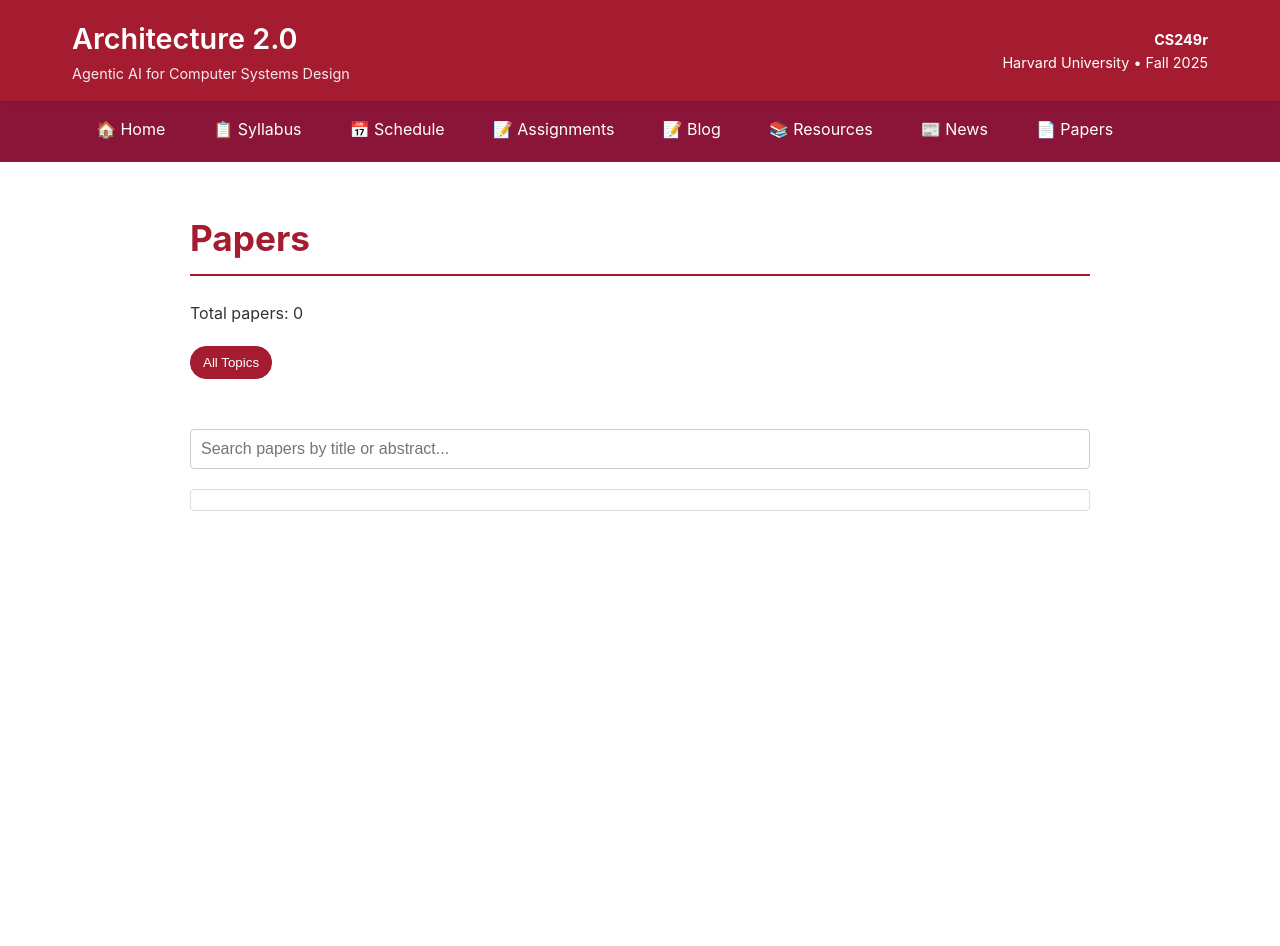
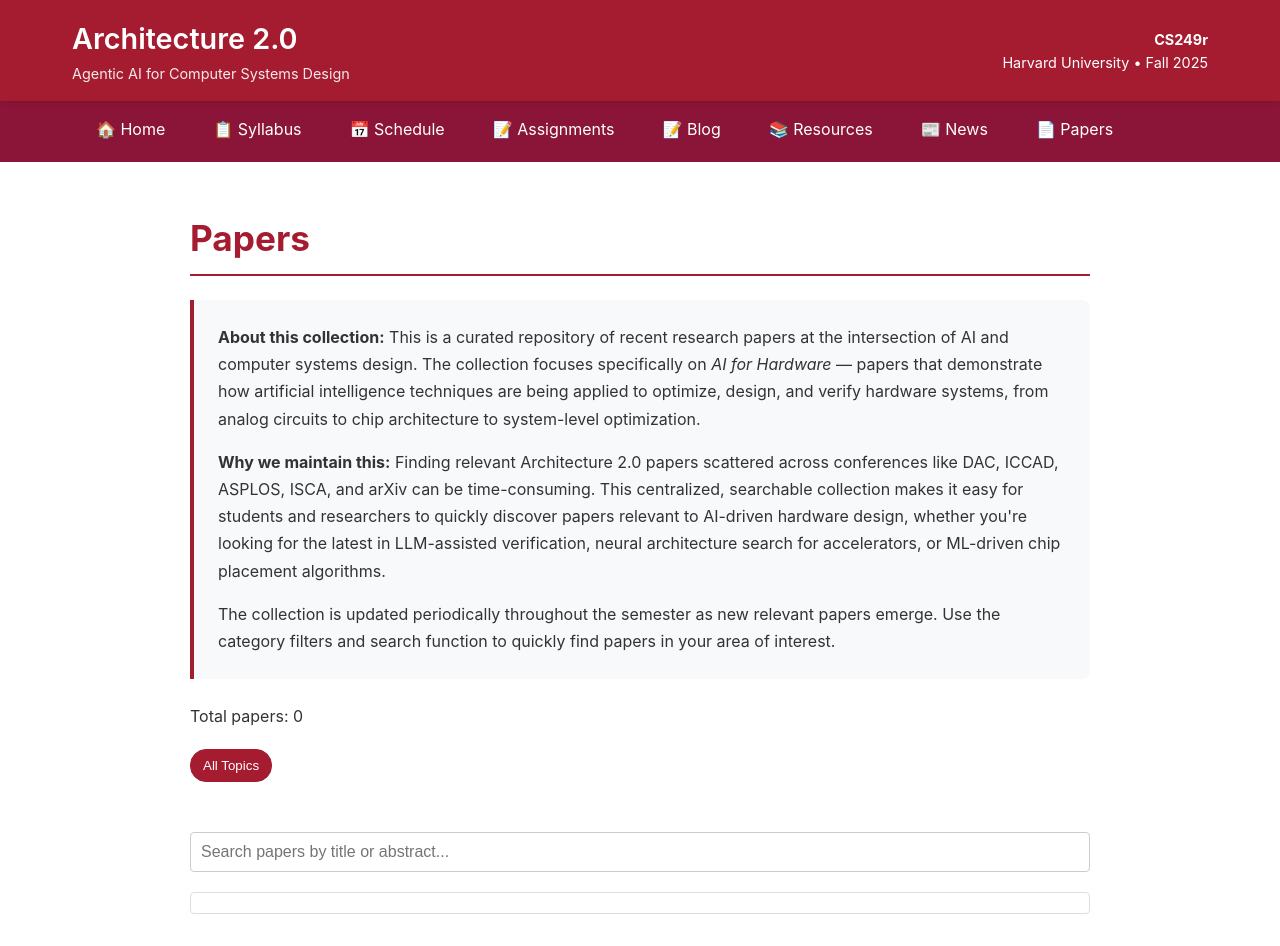
Before and after one commit to harvard-edge/cs249r_fall2025, a Jekyll site: the page built from papers/index.md, in a window 1280 px wide and 946 px high. Built offline with Jekyll 4.4.1, drawn with Linux system fonts in a browser that asks for light colours.

Commit message:
Add explanatory description to papers collection page
Explains that this is a curated AI-for-Hardware repository updated periodically,
designed to help students and researchers quickly find Architecture 2.0 relevant
papers across DAC, ICCAD, ASPLOS, ISCA, and arXiv.

```diff
--- a/Gemfile
+++ b/Gemfile
@@ -1,13 +1,14 @@
 source "https://rubygems.org"
 
 # Local dev: use Jekyll directly instead of github-pages
-gem "jekyll", "~> 4.4"
+gem "jekyll", "~> 3.9.5"
 gem "webrick", "~> 1.8"
 
 gem "jekyll-feed"
 gem "jekyll-sitemap"
 gem "jekyll-seo-tag"
 gem "jekyll-include-cache"
+gem "kramdown-parser-gfm"
 
 # Windows and JRuby does not include zoneinfo files, so bundle the tzinfo-data gem
 # and associated library.
--- a/papers/index.md
+++ b/papers/index.md
@@ -5,6 +5,15 @@ title: Papers
 
 <div class="community-page">
   <h1>Papers</h1>
+
+  <div class="papers-description">
+    <p><strong>About this collection:</strong> This is a curated repository of recent research papers at the intersection of AI and computer systems design. The collection focuses specifically on <em>AI for Hardware</em> — papers that demonstrate how artificial intelligence techniques are being applied to optimize, design, and verify hardware systems, from analog circuits to chip architecture to system-level optimization.</p>
+
+    <p><strong>Why we maintain this:</strong> Finding relevant Architecture 2.0 papers scattered across conferences like DAC, ICCAD, ASPLOS, ISCA, and arXiv can be time-consuming. This centralized, searchable collection makes it easy for students and researchers to quickly discover papers relevant to AI-driven hardware design, whether you're looking for the latest in LLM-assisted verification, neural architecture search for accelerators, or ML-driven chip placement algorithms.</p>
+
+    <p>The collection is updated periodically throughout the semester as new relevant papers emerge. Use the category filters and search function to quickly find papers in your area of interest.</p>
+  </div>
+
   <p>Total papers: <span id="total-papers">{{ site.data.tagged_papers | size }}</span></p>
 
   <div id="tag-filters">
@@ -114,6 +123,23 @@ document.addEventListener('DOMContentLoaded', function() {
 </script>
 
 <style>
+.papers-description {
+  background-color: #f8f9fa;
+  border-left: 4px solid #A51C30;
+  padding: 1.5rem;
+  margin: 1.5rem 0;
+  border-radius: 0 8px 8px 0;
+}
+
+.papers-description p {
+  margin-bottom: 1rem;
+  line-height: 1.7;
+}
+
+.papers-description p:last-child {
+  margin-bottom: 0;
+}
+
 .talk-list {
   max-height: 800px;
   overflow-y: auto;
```
